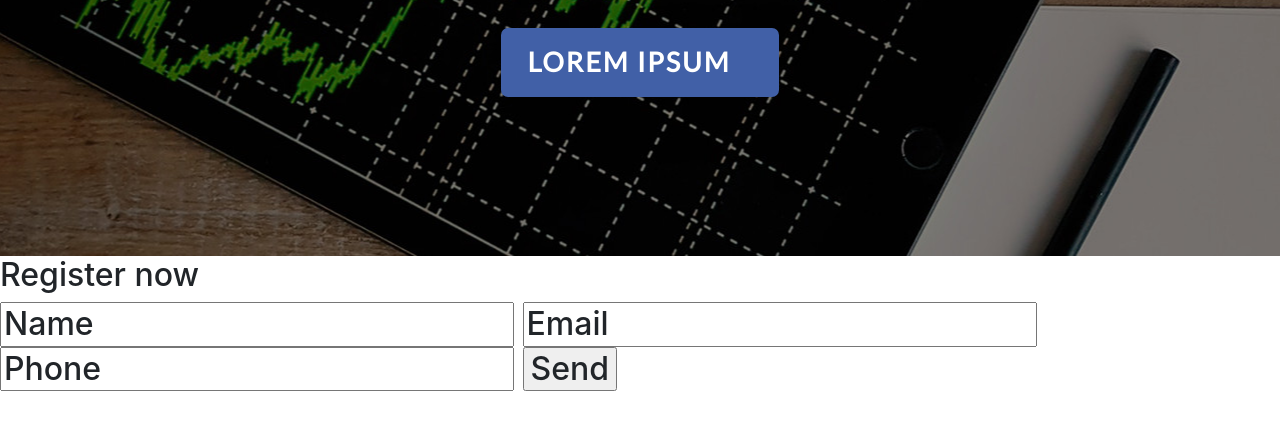
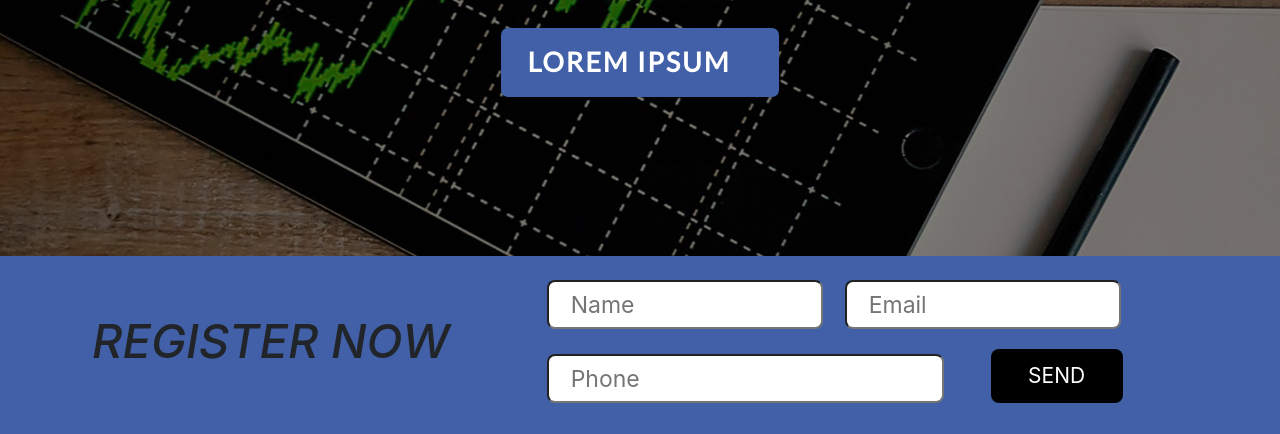
Before and after one commit to PawelSzy/clean-traning, a website: page index.html in a window 1280 px wide. Shown: the part 508-942 px from the top of the page. Before the commit the page ends 907 px from the top, so only its background shows below. Drawn offline with nearby package versions, Linux system fonts and the light colour scheme.

Commit message:
Add styling register form.

```diff
--- a/index.html
+++ b/index.html
@@ -64,14 +64,16 @@
         </header>
 
         <div class="register-form">
-            <h2 class="register-form_header">Register now<h2>
+            <div class="register-form_container small-container">
+                <h2 class="register-form__header">Register now</h2>
 
-            <form action="">
-                <input type="text" name="Name" value="Name" id="" />
-                <input type="text" name="Email" value="Email" id="" />
-                <input type="text" name="Phone" value="Phone" id="" />
-                <input type="submit" name="Submit" value="Send" />
-            </form>
+                <form class="register-form__form form" action="">
+                    <input class="register-form__input register-form__input--name" type="text" name="name" placeholder="Name" id="" />
+                    <input class="register-form__input register-form__input--email" type="text" name="email" placeholder="Email" id="" />
+                    <input class="register-form__input register-form__input--phone"  type="text" name="phone" placeholder="Phone" id="" />
+                    <input class="button register-form__button" type="submit" name="Submit" value="Send" />
+                </form>
+            </div>
         </div>
 
         <div></div>
--- a/sass/_colors.scss
+++ b/sass/_colors.scss
@@ -1 +1,2 @@
 $emphasis-color: #4160a7;
+$background-color-1: $emphasis-color;
--- a/sass/_components.scss
+++ b/sass/_components.scss
@@ -75,3 +75,56 @@
     border-radius: 7px;
   }
 }
+
+.register-form {
+  text-transform: uppercase;
+  background-color: $background-color-1;
+
+  .register-form_container {
+    display: flex;
+    flex-direction: row;
+    padding-top: 24px;
+    padding-bottom: 31px;
+  }
+  &__header {
+    width: 40%;
+    margin-top: auto;
+    margin-bottom: auto;
+    font-size: 47px;
+    text-transform: uppercase;
+    margin-left: 52px;
+    font-style: italic;
+  }
+  &__form {
+    width: 61%;
+    display: flex;
+    flex-direction: row;
+    flex-wrap: wrap;
+  }
+  &__input {
+    border-radius: 8px;
+    height: 49px;
+    padding-left: 22px;
+    font-size: 23px;
+    &--name, &--email {
+      width: 276px;
+      margin-right: 22px;
+    }
+    &--phone {
+      width: 397px;
+      margin-right: 47px;
+      margin-top: 25px;
+    }
+  }
+  &__button {
+    border-radius: 8px;
+    height: 54px;
+    width: 132px;
+    margin-top: auto;
+    background-color: #000000;
+    color: white;
+    font-size: 21px;
+    border: none;
+    text-transform: uppercase;
+  }
+}
```
Also changed, not shown: css/main.css, 1 other file.
